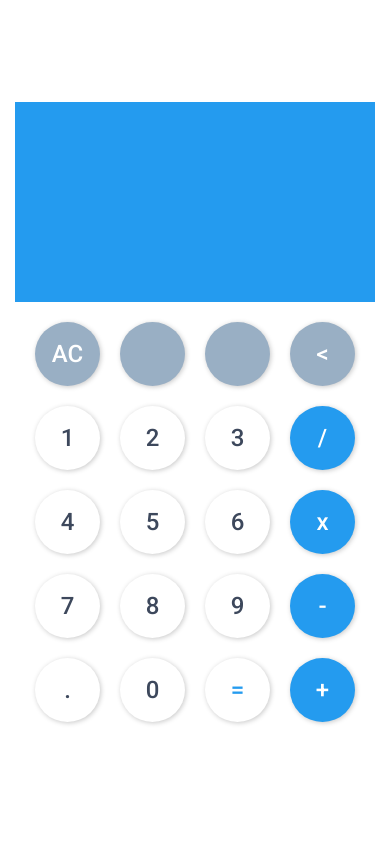
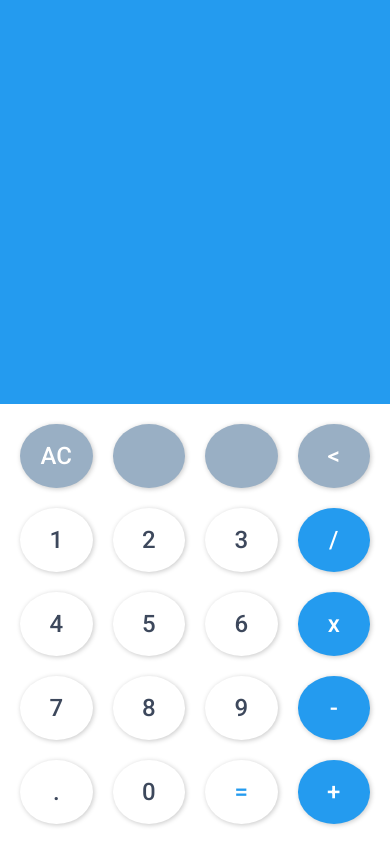
Before and after one commit to th1ag0-Zz/Calculator-With-JavaScript, a plain HTML site: page index.html in a window 390 px wide. Drawn offline with Linux system fonts and the light colour scheme.

Commit message:
resposive fix

```diff
--- a/style.css
+++ b/style.css
@@ -32,8 +32,6 @@ body {
 
 #app {
   height: 100vh;
-  max-height: 640px;
-  width: 100vw;
   max-width: 360px;
   background: #ccc;
   display: flex;
@@ -101,7 +99,13 @@ body {
   color: var(--color-primary);
 }
 
-@media (max-width: 500px) {
+@media (max-width: 720px) {
+  #app {
+    max-width: none;
+    height: 100vh;
+    width: 100vw;
+  }
+
   #app .controls .btn {
     cursor: none;
   }
```
